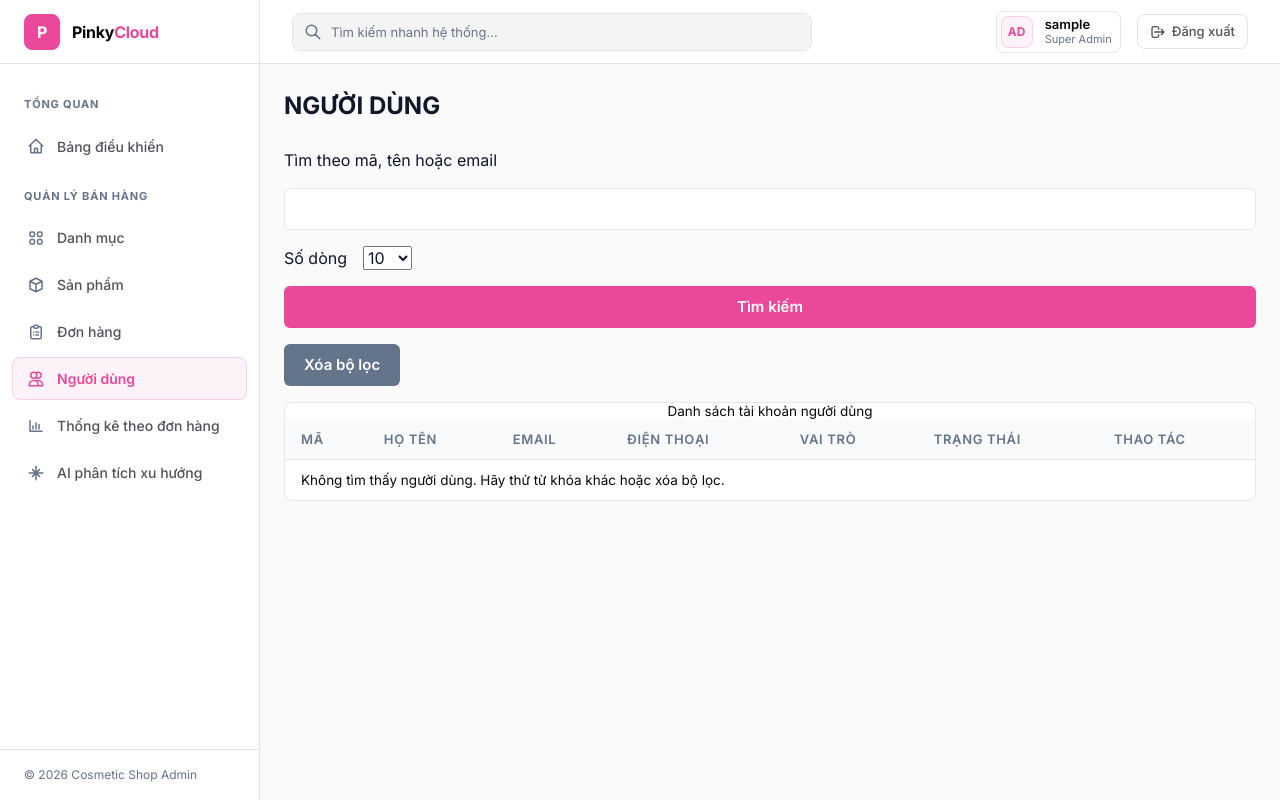
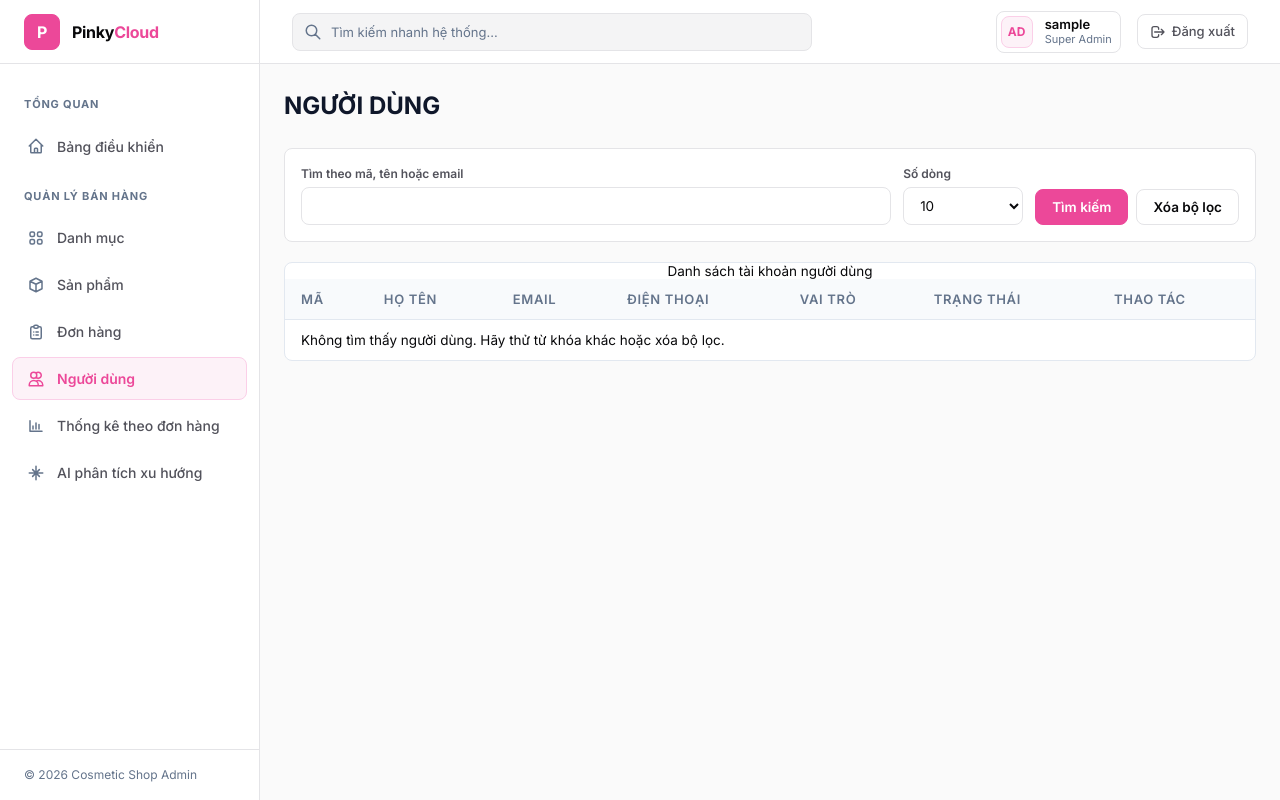
Before and after one commit to trangiahaodev/www-programming, a Spring Boot app: page /admin/users in a window 1280 px wide. Run offline with Spring Boot 4, Linux system fonts and the light colour scheme; the visitor is signed in with stand-in values (Sample User, id 1); data that the repository does not hold is empty; some of the project's set-up classes (security, data sources, template engines, error pages and the like) are left out, and stand-ins take their place; some libraries are stand-ins or nearby versions.

Commit message:
fix: polish admin user filters and actions

```diff
--- a/src/main/resources/static/css/admin.css
+++ b/src/main/resources/static/css/admin.css
@@ -1819,3 +1819,58 @@ tbody tr:last-child td {
     padding: 16px;
     text-align: center;
 }
+/* Compact user search/actions use the shared admin button system. */
+.filter-bar {
+    display: flex;
+    align-items: flex-end;
+    flex-wrap: wrap;
+    gap: var(--space-3);
+    margin: 16px 0 20px;
+    padding: var(--space-4);
+    background: var(--color-white);
+    border: var(--border-width) solid var(--color-border);
+    border-radius: var(--radius-base);
+}
+
+.filter-field {
+    display: flex;
+    flex-direction: column;
+    gap: var(--space-1);
+}
+
+.filter-field label {
+    font-size: 12px;
+    font-weight: 600;
+    color: var(--color-text-secondary);
+}
+
+.filter-field input,
+.filter-field select {
+    height: 38px;
+    padding: 0 12px;
+    border: var(--border-width) solid var(--color-border);
+    border-radius: var(--radius-base);
+    background: var(--color-white);
+    color: var(--color-text-primary);
+    font-size: 13.5px;
+}
+
+.filter-field-keyword { flex: 1 1 280px; }
+.filter-field-size { flex: 0 0 120px; }
+.filter-actions { display: flex; align-items: center; gap: var(--space-2); }
+
+.users-table .actions-cell {
+    display: flex;
+    align-items: center;
+    gap: var(--space-2);
+    white-space: nowrap;
+}
+
+@media (max-width: 600px) {
+    .filter-bar { align-items: stretch; }
+    .filter-field-keyword,
+    .filter-field-size,
+    .filter-actions { flex-basis: 100%; }
+    .filter-actions .btn { flex: 1; }
+    .users-table .actions-cell { align-items: stretch; flex-direction: column; }
+}
--- a/src/main/resources/templates/admin/user-list.html
+++ b/src/main/resources/templates/admin/user-list.html
@@ -3,13 +3,19 @@
     <h1>NGƯỜI DÙNG</h1>
     <p th:if="${successMessage}" th:text="${successMessage}" role="status"></p>
     <p th:if="${errorMessage}" th:text="${errorMessage}" class="account-error" role="alert"></p>
-    <form th:action="@{/admin/users}" method="get" th:object="${query}" class="users-search">
-        <label for="keyword">Tìm theo mã, tên hoặc email</label>
-        <input th:field="*{keyword}" maxlength="100" type="search">
-        <label for="size">Số dòng</label>
-        <select th:field="*{size}"><option value="10">10</option><option value="25">25</option><option value="50">50</option><option value="100">100</option></select>
-        <button class="account-button" type="submit">Tìm kiếm</button>
-        <a class="account-button secondary" th:href="@{/admin/users}">Xóa bộ lọc</a>
+    <form th:action="@{/admin/users}" method="get" th:object="${query}" class="filter-bar">
+        <div class="filter-field filter-field-keyword">
+            <label for="keyword">Tìm theo mã, tên hoặc email</label>
+            <input th:field="*{keyword}" maxlength="100" type="search">
+        </div>
+        <div class="filter-field filter-field-size">
+            <label for="size">Số dòng</label>
+            <select th:field="*{size}"><option value="10">10</option><option value="25">25</option><option value="50">50</option><option value="100">100</option></select>
+        </div>
+        <div class="filter-actions">
+            <button class="btn btn-primary" type="submit">Tìm kiếm</button>
+            <a class="btn btn-secondary" th:href="@{/admin/users}">Xóa bộ lọc</a>
+        </div>
     </form>
     <div class="users-table-wrap">
         <table class="users-table">
@@ -20,8 +26,8 @@
                 <td th:text="${user.userCode}"></td><td th:text="${user.fullName}"></td><td th:text="${user.email}"></td>
                 <td th:text="${user.phone}"></td><td th:text="${user.role == 'ROLE_ADMIN' ? 'Admin' : 'Khách hàng'}"></td>
                 <td th:text="${user.active ? 'Hoạt động' : 'Đã khóa'}"></td>
-                <td><a class="account-button secondary" th:href="@{/admin/users/{id}/edit(id=${user.id})}">Sửa</a>
-                    <button type="button" class="account-button danger" data-user-delete
+                <td class="actions-cell"><a class="btn btn-secondary" th:href="@{/admin/users/{id}/edit(id=${user.id})}">Sửa</a>
+                    <button type="button" class="btn btn-danger" data-user-delete
                         th:data-delete-url="@{/admin/users/{id}/delete(id=${user.id})}"
                         th:data-user-name="${user.fullName}" th:data-user-code="${user.userCode}">Xóa</button>
                 </td>
@@ -45,8 +51,8 @@
             <input type="hidden" name="page" th:value="${users.number}">
             <input type="hidden" name="size" th:value="${users.size}">
             <div class="user-actions">
-                <button type="button" class="account-button secondary" id="cancelUserDelete" autofocus>Hủy</button>
-                <button type="submit" class="account-button danger" id="confirmUserDelete" disabled>Xóa người dùng</button>
+                <button type="button" class="btn btn-secondary" id="cancelUserDelete" autofocus>Hủy</button>
+                <button type="submit" class="btn btn-danger" id="confirmUserDelete" disabled>Xóa người dùng</button>
             </div>
         </form>
     </dialog>
```
